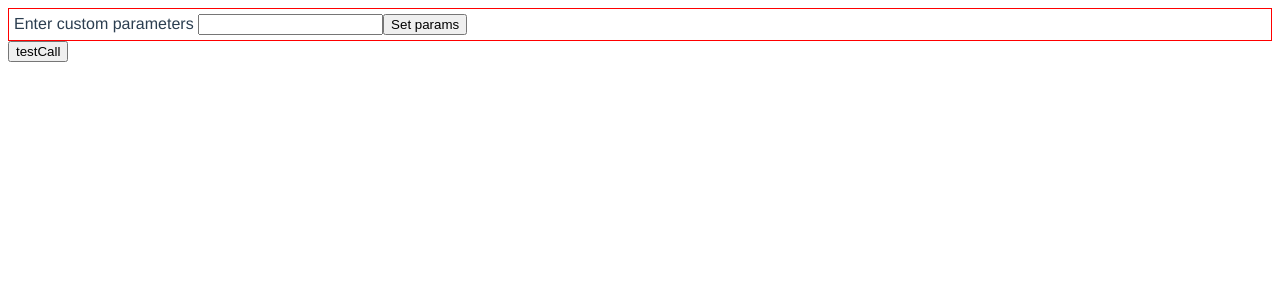
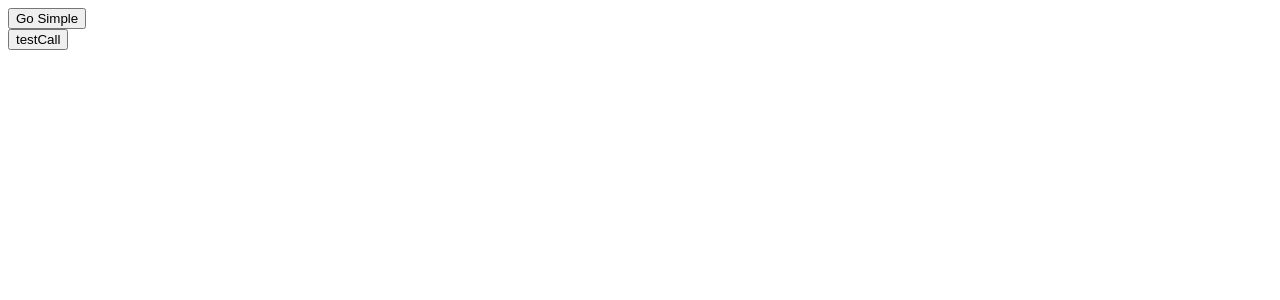
Before and after one commit to Holinhed-Studio/youtube-dl-ui, a Vue app: page / in a window 1280 px wide. Shown: the top 300 px of the page. Built offline with nearby package versions, Linux system fonts and the light colour scheme.

Commit message:
finished preliminaries for advanced panel and event log

```diff
--- a/src/App.vue
+++ b/src/App.vue
@@ -1,8 +1,37 @@
 <template>
   <div id="app">
+    <div id="switchpanel">
+      <button @click="goAdvanced()" v-if="simpleUi">Go Advanced</button>
+      <button @click="goSimple()" v-if="!simpleUi">Go Simple</button>
+    </div>
     <router-view/>
   </div>
 </template>
+
+<script>
+export default {
+  name: 'app',
+  components: {
+
+  },
+  data() {
+    return {
+      simpleUi: false,
+    };
+  },
+  methods: {
+    goAdvanced() {
+      //console.log("hello world!");
+      this.simpleUi = false;
+      this.$router.push('/advanced');
+    },
+    goSimple() {
+      this.simpleUi = true;
+      this.$router.push('/');
+    },
+  }
+}
+</script>
 
 <style>
 #app {
--- a/src/components/customParams.vue
+++ b/src/components/customParams.vue
@@ -7,7 +7,6 @@
 </template>
 
 <script>
-import store from '@/store'
 
 export default {
    name: 'customparams',
@@ -18,7 +17,7 @@ export default {
    },
    methods: {
       setParams() {
-         store.commit('setParams', {
+         this.$store.commit('setParams', {
             params: this.input,
          });
       }
@@ -26,8 +25,8 @@ export default {
 }
 </script>
 
-<style>
-.customparams {
+<style scoped>
+* {
    padding: 5px;
    border: 1px solid red;
 }
--- a/src/router.js
+++ b/src/router.js
@@ -20,6 +20,16 @@ export default new Router({
       // this generates a separate chunk (about.[hash].js) for this route
       // which is lazy-loaded when the route is visited.
       component: () => import(/* webpackChunkName: "about" */ './views/About.vue')
+    },
+    {
+      path: '/advanced',
+      name: 'advanced',
+      component: () => import('./views/Advanced.vue')
+    },
+    {
+      path: '/eventlog',
+      name: 'console',
+      component: () => import('./views/Console.vue')
     }
   ]
 })
--- a/src/store.js
+++ b/src/store.js
@@ -8,8 +8,9 @@ const { exec } = require('child_process');
 export default new Vuex.Store({
   state: {
     //TODO: make this get path from a config file.
-    binary: '"./bin/youtube-dl.exe"',
+    binary: '"./bin/youtube-dl"',
     params: new Array(),
+    events: new Array(),
   },
   mutations: {
     setParams(context, args) {
@@ -30,6 +31,9 @@ export default new Vuex.Store({
 
         if (err) { console.error(err.toString()); return; }
 
+        // push to event log
+        context.state.events.push(stdout, stderr);
+
         console.log(stdout);
         console.log(stderr);
 
--- a/src/views/About.vue
+++ b/src/views/About.vue
@@ -1,5 +1,6 @@
 <template>
   <div class="about">
-    <h1>This is an about page</h1>
+    <h1>About</h1>
+    <a href="https://github.com/Holinhed-Studio/youtube-dl-ui">Github repository</a>
   </div>
 </template>
--- /dev/null
+++ b/src/views/Advanced.vue
@@ -0,0 +1,21 @@
+<template>
+   <div id="advancedMenu">
+      <customParams />
+   </div>
+</template>
+
+<script>
+import store from '@/store';
+import customParams from '@/components/customParams.vue';
+
+export default {
+   name: "advanced",
+   components: {
+      customParams,
+   },
+}
+</script>
+
+<style>
+
+</style>
--- /dev/null
+++ b/src/views/Console.vue
@@ -0,0 +1,26 @@
+<template>
+
+</template>
+
+<script>
+import store from "@/store";
+
+export default {
+   name: "console",
+   components: {
+
+   },
+   data() {
+      return {
+
+      };
+   },
+   methods: {
+
+   },
+}
+</script>
+
+<style>
+
+</style>
--- a/src/views/Home.vue
+++ b/src/views/Home.vue
@@ -1,19 +1,17 @@
 <template>
   <div class="home">
-  <customParams></customParams>
-  <button @click="testCall()">testCall</button>
+    <button @click="testCall()">testCall</button>
   </div>
 </template>
 
 <script>
 // @ is an alias to /src
 import store from '@/store';
-import customParams from '@/components/customParams.vue'
 
 export default {
   name: 'home',
   components: {
-    customParams,
+
   },
   methods: {
     testCall() {
```
